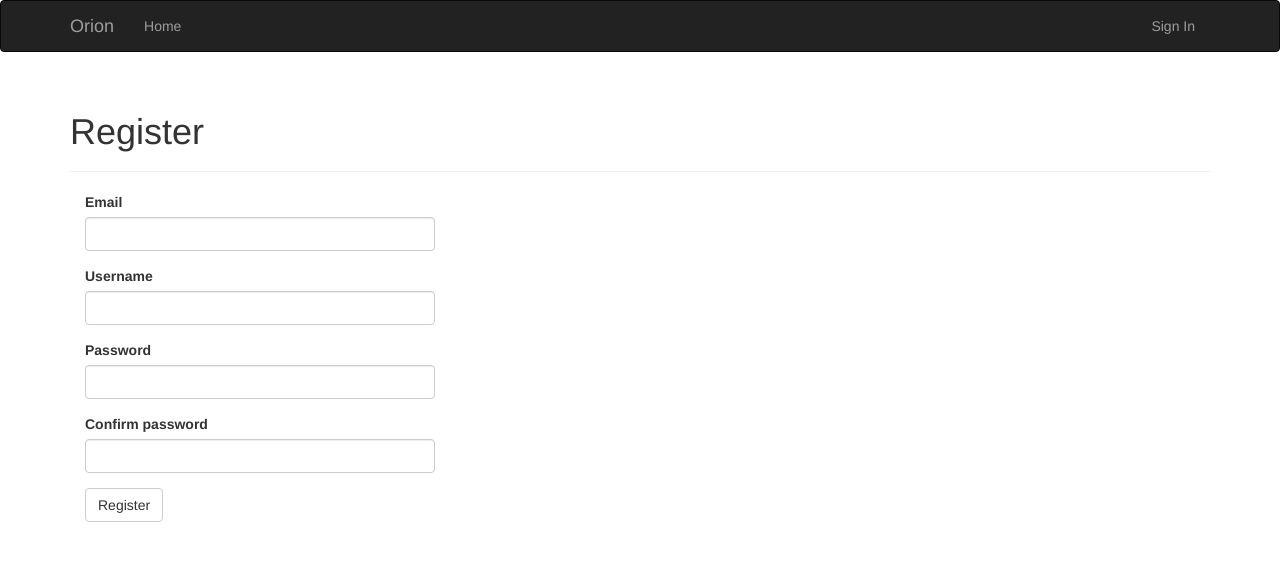
After one commit to staralloff/FlaskBlog, a Flask app: page /auth/register in a window 1280 px wide. The commit adds this page. Shown: the top 561 px of the page. Run offline with Flask 2, Linux system fonts and the light colour scheme; some libraries are stand-ins or nearby versions.

Commit message:
add register and login confirm module

```diff
--- a/app/auth/forms.py
+++ b/app/auth/forms.py
@@ -1,6 +1,23 @@
 from flask_wtf import Form
 from wtforms import StringField, PasswordField, BooleanField, SubmitField
-from wtforms.validators import DataRequired, Length, Email
+from wtforms.validators import DataRequired, Length, Email, Regexp, EqualTo
+from wtforms import ValidationError
+from ..models import User
+
+class RegistrationForm(Form):
+    email = StringField('Email', validators=[DataRequired(), Length(1, 64), Email()])
+    username = StringField('Username', validators=[DataRequired(), Length(1, 64), Regexp('^[A-Za-z][A-Za-z0-9_.]*$', 0, 'Usernames must have only letters, numbers, dots or underscores')])
+    password = PasswordField('Password', validators=[DataRequired(), EqualTo('password2', message='Passwords must match.')])
+    password2 = PasswordField('Confirm password', validators=[DataRequired()])
+    submit = SubmitField('Register')
+
+    def validate_email(self, field):
+        if User.query.filter_by(email=field.data).first():
+            raise ValidationError('Email already registered.')
+
+    def validate_username(self, field):
+        if User.query.filter_by(username=field.data).first():
+            raise ValidationError('Username already in use.')
 
 class LoginForm(Form):
     email = StringField('Email', validators=[DataRequired(), Length(1, 64), Email()])
--- a/app/auth/views.py
+++ b/app/auth/views.py
@@ -1,8 +1,10 @@
 from flask import render_template, redirect, request, url_for, flash
-from flask_login import logout_user, login_required, login_user
+from flask_login import logout_user, login_required, login_user, current_user
 from . import auth
 from ..models import User
-from .forms import LoginForm
+from .forms import LoginForm, RegistrationForm
+from ..email import send_email
+from .. import db
 
 @auth.route('/login', methods=['GET', 'POST'])
 def login():
@@ -15,6 +17,59 @@ def login():
         flash('Invalid username or password.')
     return render_template('auth/login.html', form=form)
 
+@auth.route('/register', methods=['GET', 'POST'])
+def register():
+    form = RegistrationForm()
+    if form.validate_on_submit():
+        user = User(email=form.email.data, username=form.username.data, password=form.password.data)
+        db.session.add(user)
+        db.session.commit()
+        token = user.generate_confirmation_token()
+        send_email(user.email, 'Confirm Your Account',
+                   'auth/email/confirm', user=user, token=token)
+        flash('A confirmation email has been sent to you by email.')
+        return redirect(url_for('main.index'))
+    return render_template('auth/register.html', form=form)
+
+@auth.route('/confirm/<token>')
+@login_required
+def confirm(token):
+    if current_user.confirmed:
+        return redirect(url_for('main.index'))
+    if current_user.confirm(token):
+        user = User.query.filter_by(username=current_user.username).first()
+        if user is not None:
+            user.confirmed = True
+            db.session.add(user)
+            db.session.commit()
+        flash('You have confirmed your account. Thanks!')
+    else:
+        flash('The confirmation link is invalid or has expired.')
+    return redirect(url_for('main.index'))
+
+@auth.before_app_request
+def before_request():
+    if current_user.is_authenticated \
+            and not current_user.confirmed \
+            and request.endpoint[:5] != 'auth.' \
+            and request.endpoint != 'static':
+        return redirect(url_for('auth.unconfirmed'))
+
+@auth.route('/unconfirmed')
+def unconfirmed():
+    if current_user.is_anonymous or current_user.confirmed:
+        return redirect(url_for('main.index'))
+    return render_template('auth/unconfirmed.html')
+
+@auth.route('/confirm')
+@login_required
+def resend_confirmation():
+    token = current_user.generate_confirmation_token()
+    send_email(current_user.email, 'Confirm Your Account',
+               'auth/email/confirm', user=current_user, token=token)
+    flash('A new confirmation email has been sent to you by email.')
+    return redirect(url_for('main.index'))
+
 @auth.route('/secret')
 @login_required
 def secret():
--- a/app/templates/auth/login.html
+++ b/app/templates/auth/login.html
@@ -8,5 +8,7 @@
 </div>
 <div class="col-md-4">
     {{ wtf.quick_form(form) }}
+    <br>
+    <p>New user? <a href="{{ url_for('auth.register') }}">Click here to register</a>.</p>
 </div>
 {% endblock %}
--- /dev/null
+++ b/app/templates/auth/register.html
@@ -0,0 +1,12 @@
+{% extends "base.html" %}
+{% import "bootstrap/wtf.html" as wtf %}
+{% block title %}Orion' Blog - Register{% endblock %}
+
+{% block page_content %}
+<div class="page-header">
+    <h1>Register</h1>
+</div>
+<div class="col-md-4">
+    {{ wtf.quick_form(form) }}
+</div>
+{% endblock %}
--- a/config.py
+++ b/config.py
@@ -5,7 +5,7 @@ class Config:
     SECRET_KEY = os.environ.get('SECRET_KEY') or 'hard to guess string'
     SQLACHEMY_COMMIT_ON_TEARDOWN = True
     FLASKY_MAIL_SUBJECT_PREFIX = '[Flasky]'
-    FLASKY_MAIL_SENDER = 'Flasky Admin <flasky@example.com>'
+    FLASKY_MAIL_SENDER = 'Orion <553899789@qq.com>'
     FLASKY_ADMIN = os.environ.get('FLASKY_ADMIN')
     SQLALCHEMY_TRACK_MODIFICATIONS = False
 
```
Also changed, not shown: app/models.py (+19 -0 lines), app/templates/auth/email/confirm.html (added, +8 -0 lines), app/templates/auth/email/confirm.txt (added, +13 -0 lines), app/templates/auth/unconfirmed.html (added, +21 -0 lines), migrations/versions/6fe7719eb28e_add_confirm.py (added, +28 -0 lines), data.sqlite, 6 other files.
